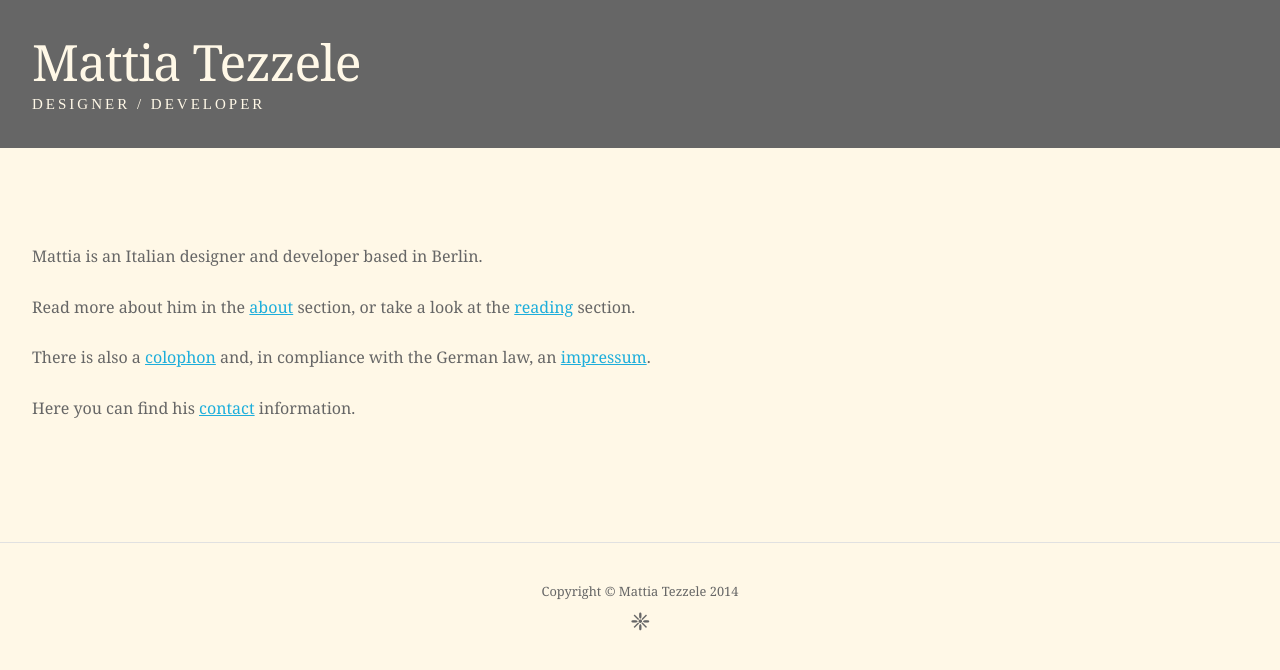
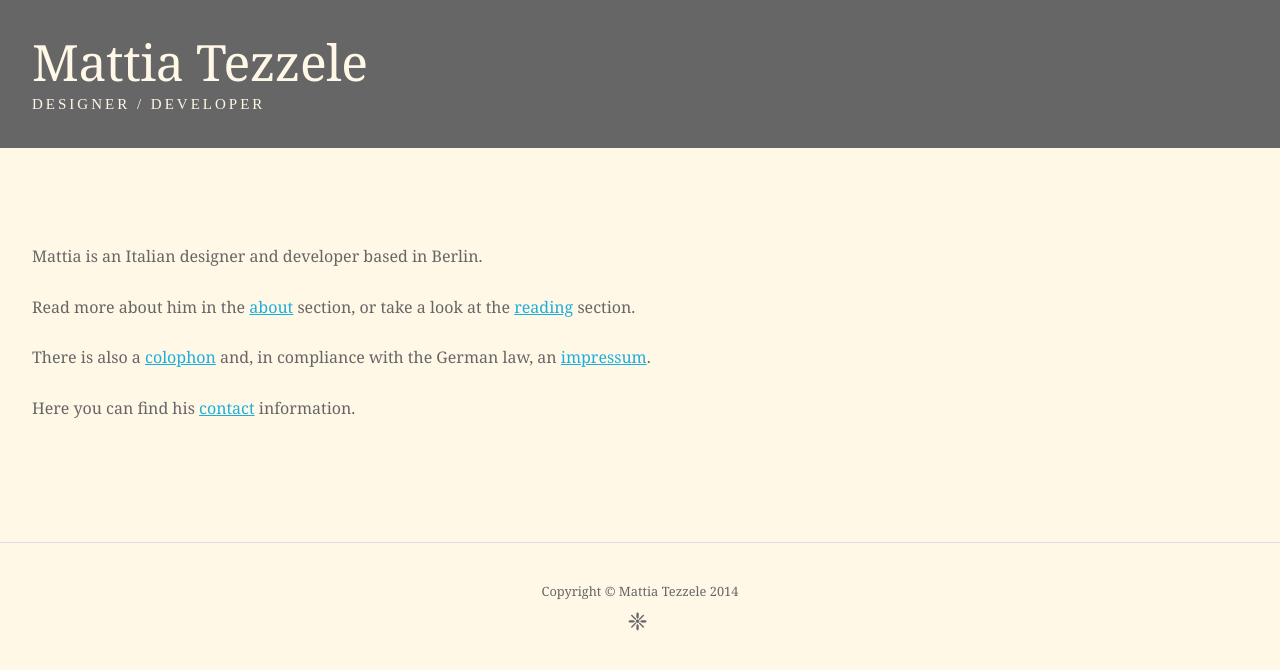
Before and after one commit to mrzool/mrzool.github.io, a Jekyll site: the page built from index.md, in a window 1280 px wide. Shown: the top 670 px of the page. Built offline with Jekyll 4.4.1, drawn with Linux system fonts in a browser that asks for light colours.

Commit message:
Abstract headlines styling

```diff
--- a/_includes/_header.html
+++ b/_includes/_header.html
@@ -2,5 +2,5 @@
   <h1 class="m0">
     <a href="/" alt="Home">Mattia Tezzele</a>
   </h1>
-    <h6 class="m0 caps" style="font-family: futura">designer / developer</h6>
+    <h6 class="m0">designer / developer</h6>
 </header>
--- a/css/skeleton.css
+++ b/css/skeleton.css
@@ -126,14 +126,15 @@
 h1 {
   font-family: inherit;
   text-transform: none;
+  letter-spacing: -.01em;
 }
 
-h1 { font-size: 4.0rem; line-height: 1.2;  letter-spacing: -.1rem;}
-h2 { font-size: 3.6rem; line-height: 1.25; letter-spacing: -.1rem; }
-h3 { font-size: 3.0rem; line-height: 1.3;  letter-spacing: -.1rem; }
-h4 { font-size: 2.4rem; line-height: 1.35; letter-spacing: -.08rem; }
-h5 { font-size: 1.8rem; line-height: 1.5;  letter-spacing: -.05rem; }
-h6 { font-size: 1.5rem; line-height: 1.6;  letter-spacing: 0; }
+h1 { font-size: 4.0rem; line-height: 1.2; }
+h2 { font-size: 3.6rem; line-height: 1.25; }
+h3 { font-size: 3.0rem; line-height: 1.3; }
+h4 { font-size: 2.4rem; line-height: 1.35; }
+h5 { font-size: 1.8rem; line-height: 1.5; }
+h6 { font-size: 1.5rem; line-height: 1.6; }
 
 /* Larger than phablet */
 @media (min-width: 550px) {
```
